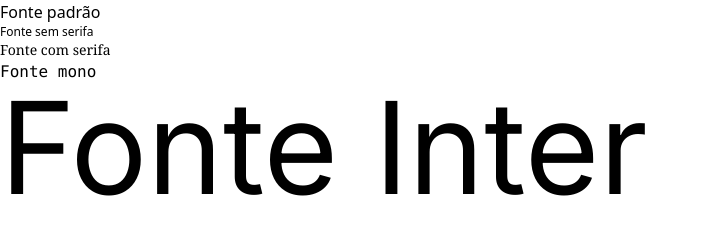
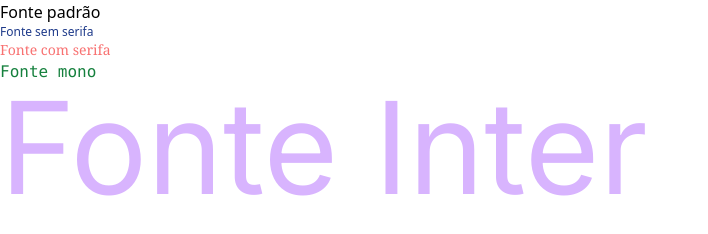
Before and after one commit to treinaweb/Tailwind-Primeiros-Passos, a website: page fonts.html in a window 1280 px wide. Shown: the whole page, without its empty margins (0-708 px from the left). Drawn offline with nearby package versions, Linux system fonts and the light colour scheme; files that its build step writes are made by us from their sources; a web font is replaced by a local one.

Commit message:
01:18 Cores da fonte

```diff
--- a/fonts.html
+++ b/fonts.html
@@ -12,9 +12,9 @@
 </head>
 <body>
     <p>Fonte padrão</p>
-    <p class="font-sans text-xs">Fonte sem serifa</p>
-    <p class="font-serif text-sm">Fonte com serifa</p>
-    <p class="font-mono text-base">Fonte mono</p>
-    <p class="font-inter text-9xl">Fonte Inter</p>
+    <p class="font-sans text-xs text-blue-900">Fonte sem serifa</p>
+    <p class="font-serif text-sm text-red-400">Fonte com serifa</p>
+    <p class="font-mono text-base text-green-700">Fonte mono</p>
+    <p class="font-inter text-9xl text-purple-300">Fonte Inter</p>
 </body>
 </html>
```
